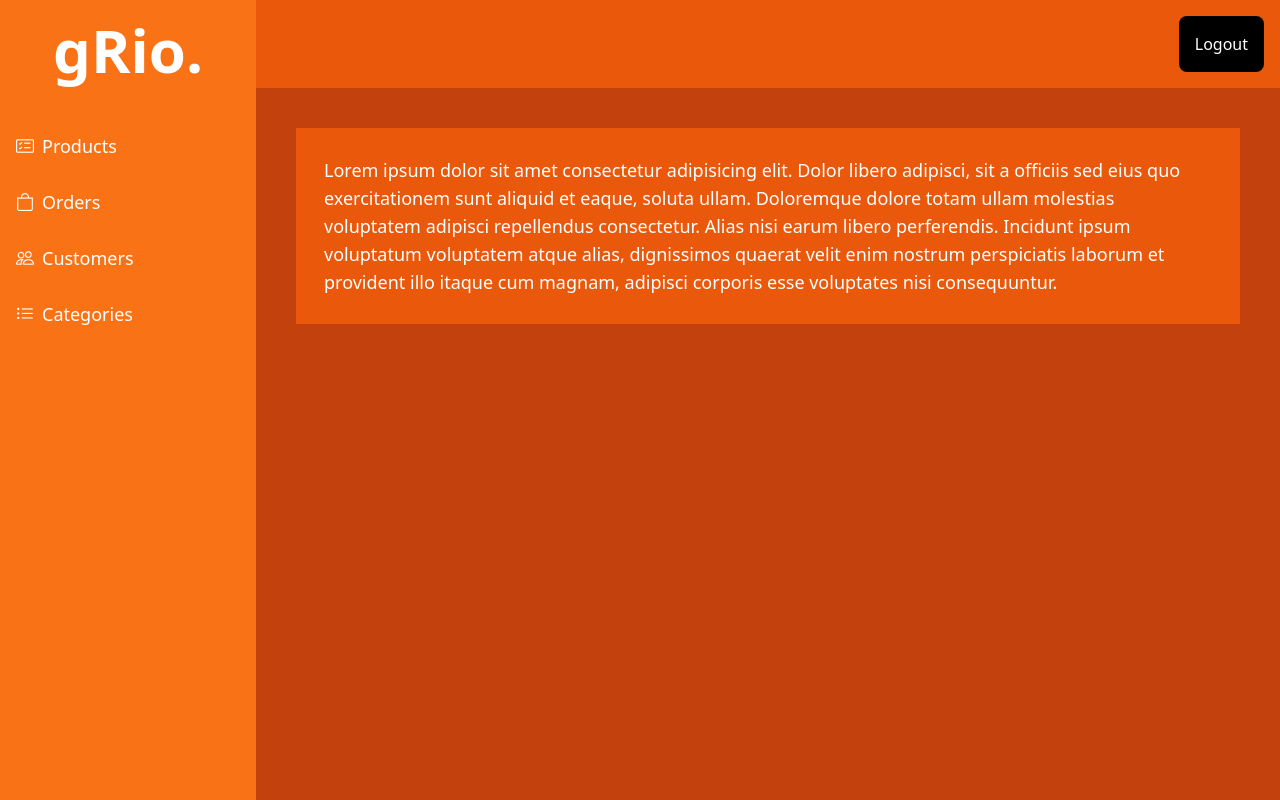
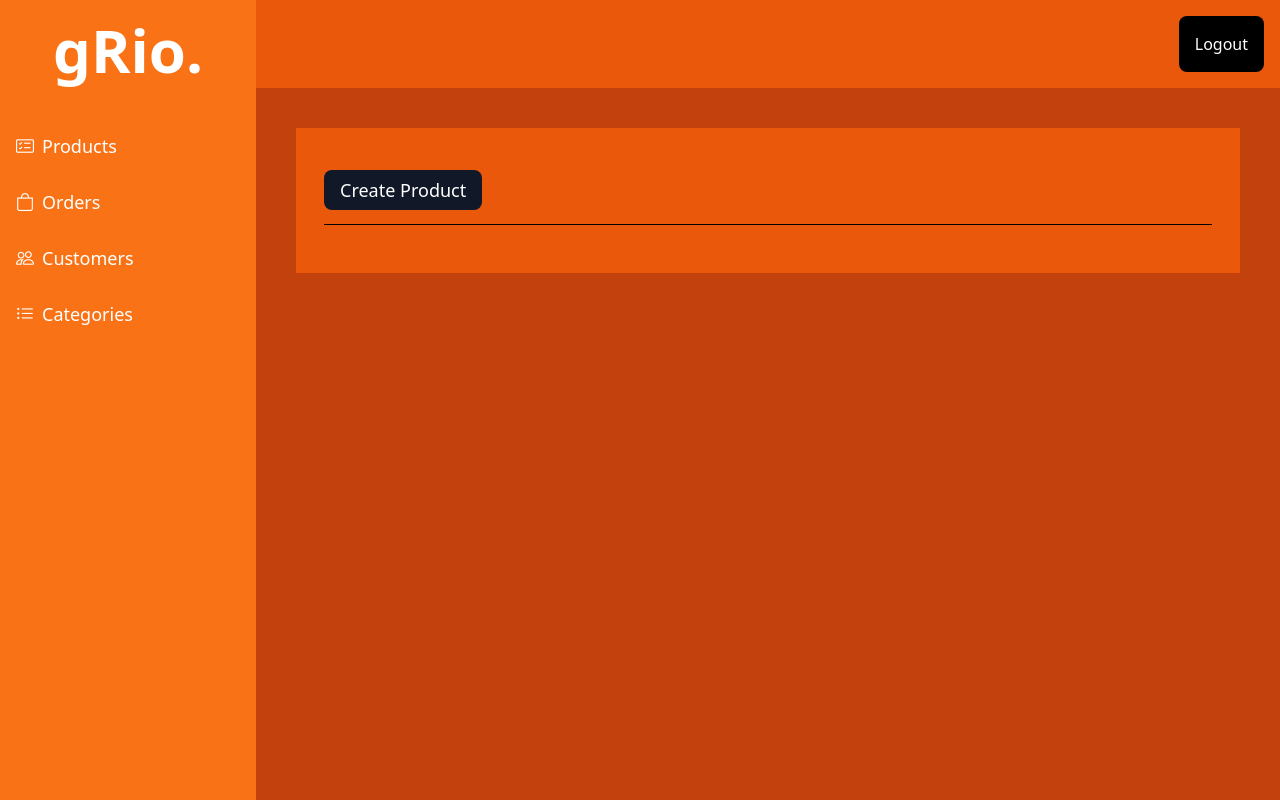
Before and after one commit to mohit838/E-Commerce-FullStack-MERN, a React (Create React App) app in the folder client/: page /dashboard/products in a window 1280 px wide. Built offline with nearby package versions, Linux system fonts and the light colour scheme; sample sign-in values are in the browser's storage.

Commit message:
Create Product Page

```diff
--- a/client/src/screens/dashboard/Products.jsx
+++ b/client/src/screens/dashboard/Products.jsx
@@ -1,17 +1,17 @@
 import React from "react";
+import { Link } from "react-router-dom";
+import ScreenHeader from "../../components/ScreenHeader";
 import Wrapper from "./Wrapper";
 
 const Products = () => {
   return (
     <>
       <Wrapper>
-        Lorem ipsum dolor sit amet consectetur adipisicing elit. Dolor libero
-        adipisci, sit a officiis sed eius quo exercitationem sunt aliquid et
-        eaque, soluta ullam. Doloremque dolore totam ullam molestias voluptatem
-        adipisci repellendus consectetur. Alias nisi earum libero perferendis.
-        Incidunt ipsum voluptatum voluptatem atque alias, dignissimos quaerat
-        velit enim nostrum perspiciatis laborum et provident illo itaque cum
-        magnam, adipisci corporis esse voluptates nisi consequuntur.
+        <ScreenHeader>
+          <Link to="/dashboard/create-product" className="btn-dark">
+            create product
+          </Link>
+        </ScreenHeader>
       </Wrapper>
     </>
   );
```
